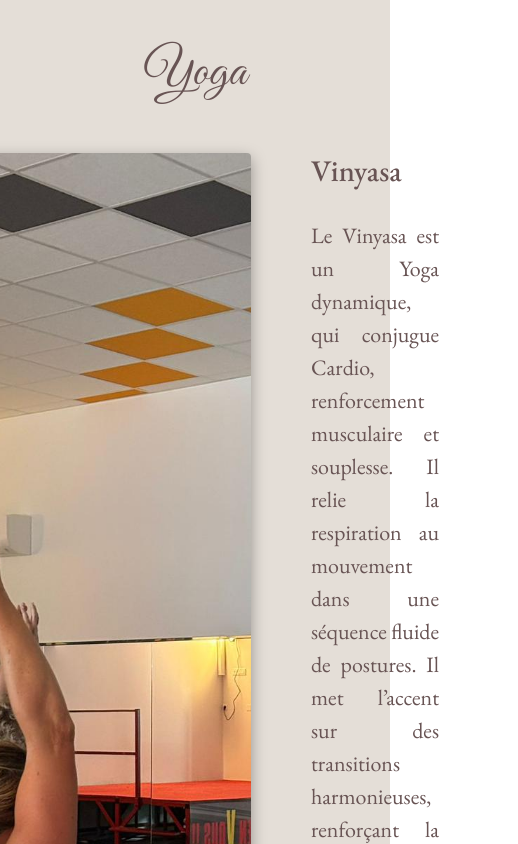
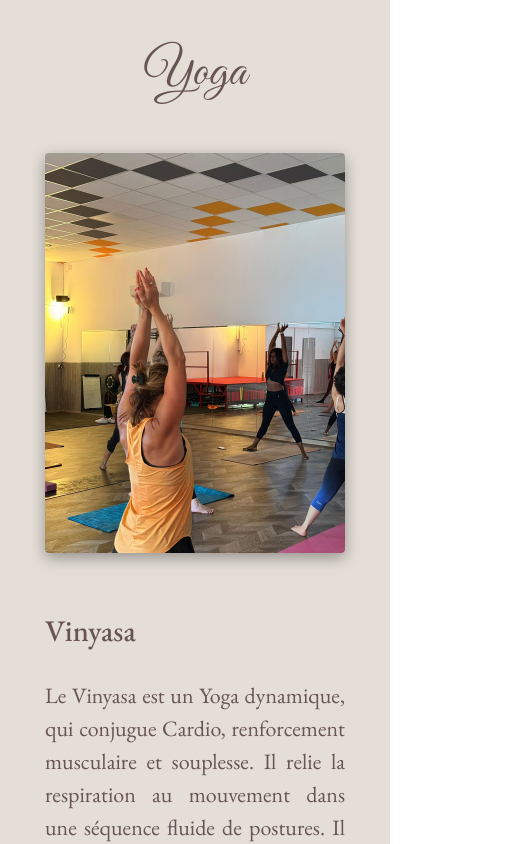
Before and after one commit to GeorginaMudditt/JennyYoga, a React (Vite) app: page / in a window 390 px wide. Shown: the part 2820-3664 px from the top of the page, 518 px wide, since content can reach past the window. Built offline with nearby package versions, Linux system fonts and the light colour scheme; a web font is replaced by a local one.

Commit message:
css media queries

```diff
--- a/src/AutresPrestations.css
+++ b/src/AutresPrestations.css
@@ -73,10 +73,16 @@
     flex-direction: column-reverse;
     align-items: center;
   }
-
-  .AutresPrestations .massage {
-    width: 60%;
-    margin: 0;
+  .AutresPrestations .container {
+    display: flex;
+    flex-direction: column;
+    margin-bottom: 20px;
+  }
+  .AutresPrestations .meditation-info,
+  .massage-info,
+  .coaching-info,
+  .sauna-info {
+    margin: 0 10px;
   }
 }
 
--- a/src/Yoga.css
+++ b/src/Yoga.css
@@ -74,12 +74,6 @@
   background-color: #f8da5b;
 }
 
-.Yoga .yoga-danse {
-  width: 100%;
-  box-shadow: rgba(0, 0, 0, 0.35) 0px 5px 15px;
-  border-radius: 4px;
-}
-
 .Yoga .yoga-text {
   padding: 20px 40px;
 }
@@ -89,10 +83,13 @@
     flex-direction: column;
     align-items: center;
   }
-
-  .Yoga .yoga-danse {
-    width: 60%;
-    margin: 0;
+  .Yoga .vinyasa-container,
+  .yin-container,
+  .postural-container,
+  .danse-container {
+    display: flex;
+    flex-direction: column;
+    margin-bottom: 20px;
   }
 }
 
```
